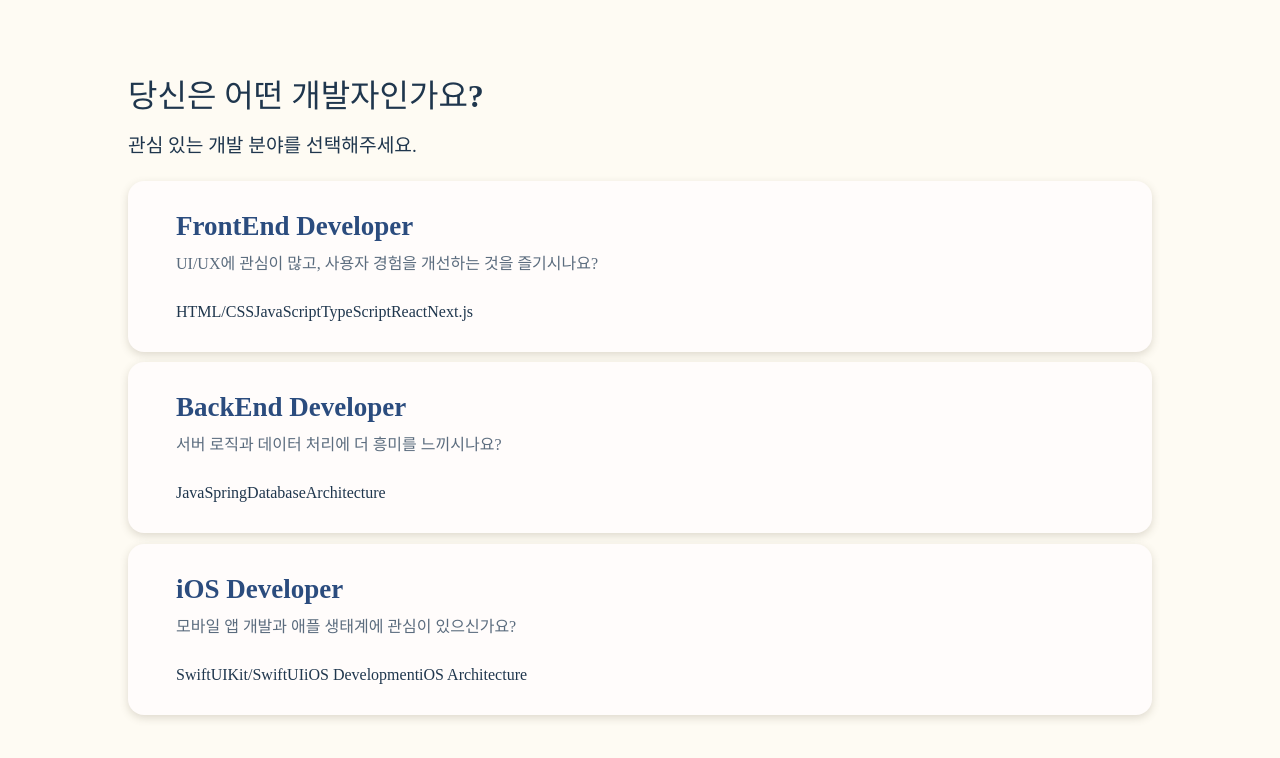
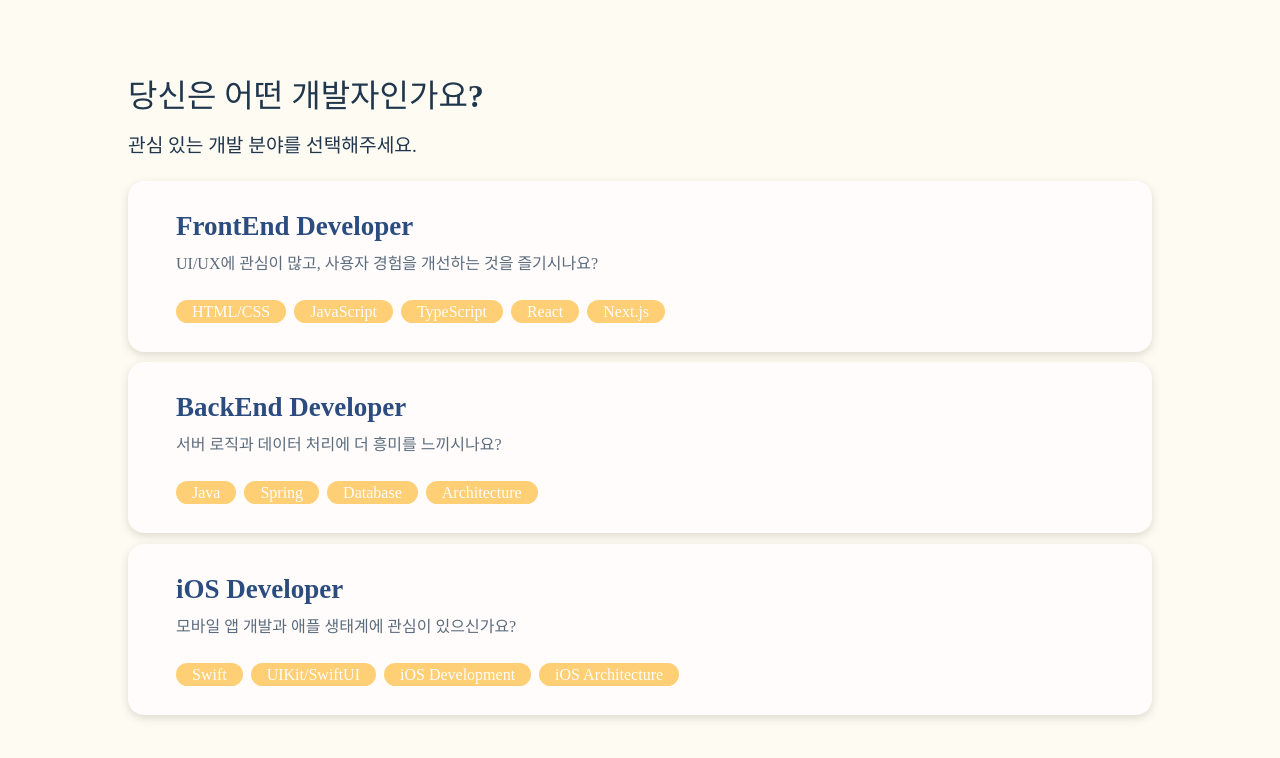
Before and after one commit to minjeongHEO/Job-Cracker, a Next.js app: page /interview/developer in a window 1280 px wide. Shown: the top 758 px of the page. Built offline with nearby package versions, Linux system fonts and the light colour scheme; a web font is replaced by a local one.

Commit message:
design: 클래스명 변경 #7

```diff
--- a/app/_components/SelectButton.module.scss
+++ b/app/_components/SelectButton.module.scss
@@ -34,7 +34,7 @@
     margin: 1rem 0 2rem 0;
   }
 
-  &__sub-title span {
+  &__topics span {
     background-color: $default-yellow-color;
     color: $default-white-color;
     margin: 0 0.5rem 2rem 0;
@@ -42,5 +42,6 @@
     border-radius: 2rem;
     font-size: 1rem;
     text-align: center;
+    font-weight: 500;
   }
 }
```
